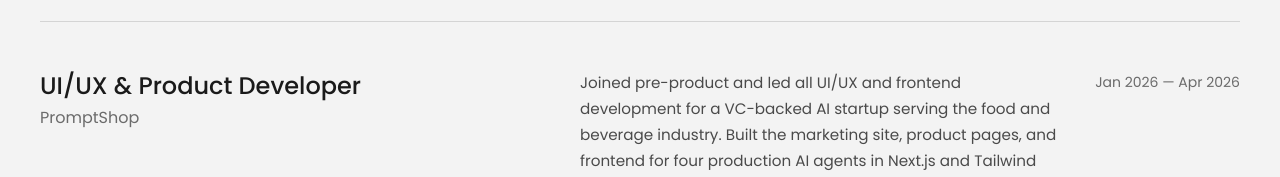
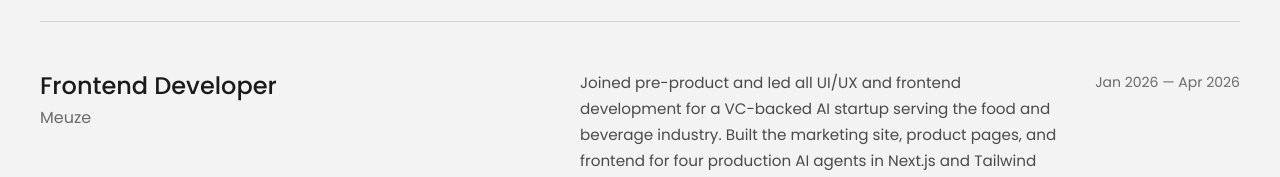
Before and after one commit to MasaKagami/masakagami.com, a React (Vite) app in the folder portfolio/: page /experience in a window 1280 px wide. Shown: the part 443-620 px from the top of the page. Built offline with nearby package versions, Linux system fonts and the light colour scheme; no server answers.

Commit message:
Update ExperiencePage.jsx

```diff
--- a/portfolio/src/pages/ExperiencePage.jsx
+++ b/portfolio/src/pages/ExperiencePage.jsx
@@ -5,14 +5,14 @@ import Navbar from '../components/NavBar/navbar';
 
 const EXPERIENCE = [
 {
-    role: 'UI/UX & Product Developer',
-    company: 'PromptShop',
+    role: 'Frontend Developer',
+    company: 'Meuze',
     period: 'Jan 2026 — Apr 2026',
     description: 'Joined pre-product and led all UI/UX and frontend development for a VC-backed AI startup serving the food and beverage industry. Built the marketing site, product pages, and frontend for four production AI agents in Next.js and Tailwind CSS. Platform grew to 1,300+ stores and 500+ agencies actively using it by departure.',
     link: 'https://promptshop.co',
   },
   {
-    role: 'Sales Engineer',
+    role: 'Technical Sales Representative',
     company: 'Famic Technologies',
     period: 'May — Oct 2025',
     description: 'Managed the Japan market within a 3-person Asia team, owning distributor relationships and representing the company at CSPI-EXPO 2025 in Chiba, Japan. Delivered in-person technical demos and training at client headquarters across Japan. Translated the full Japanese interface of the company\'s flagship software.',
```
